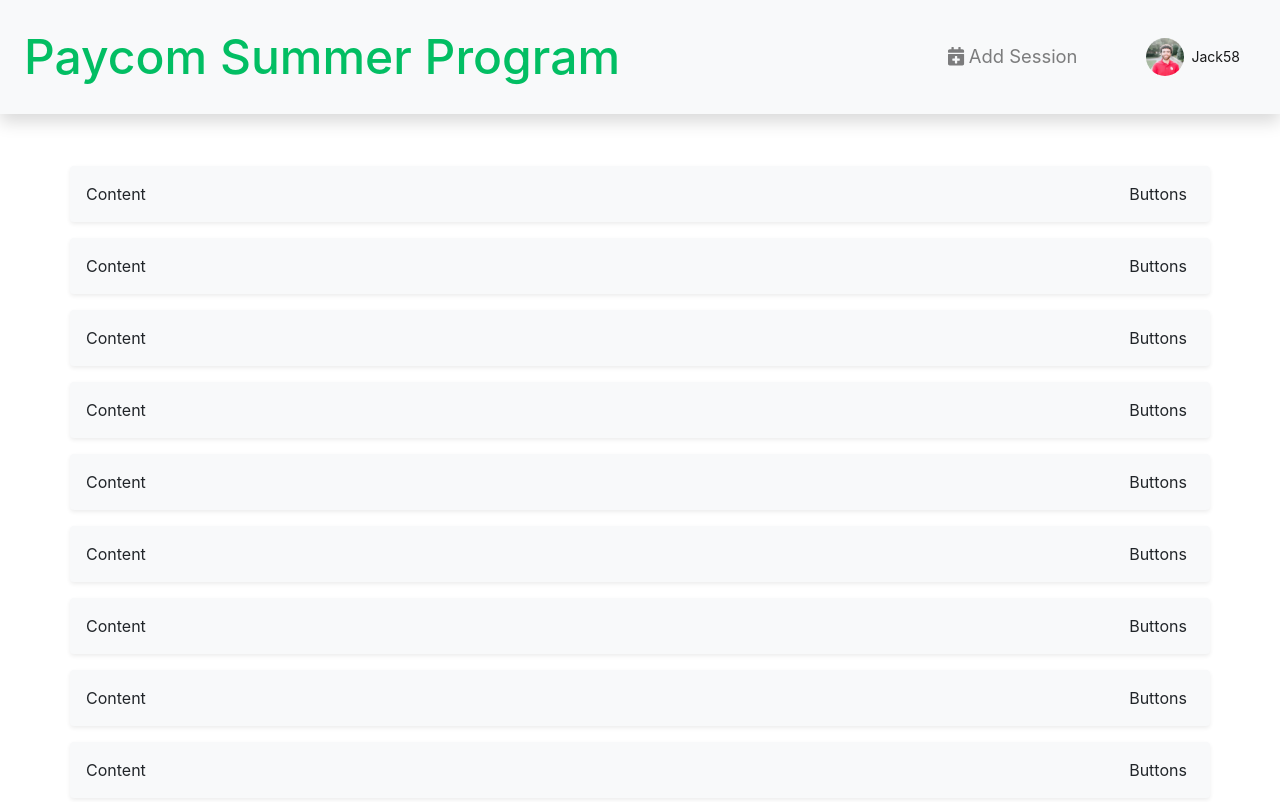
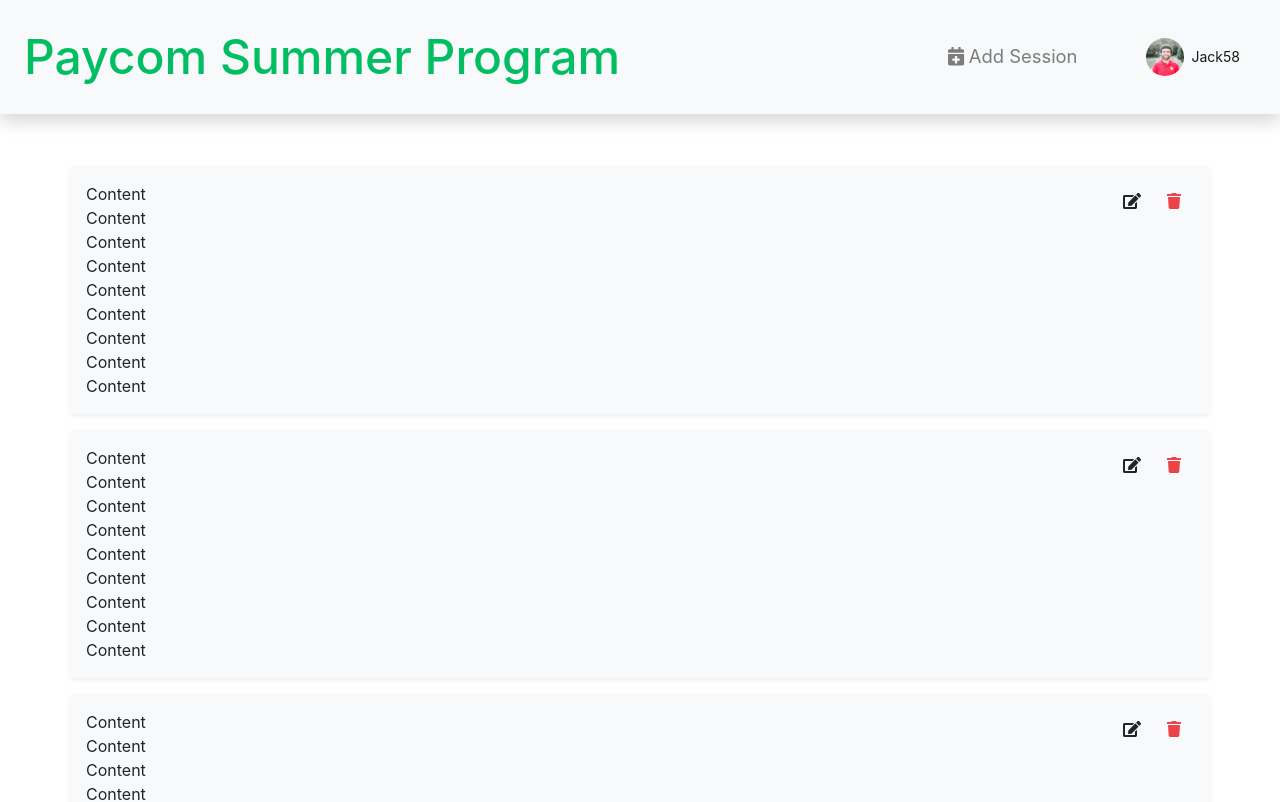
Before and after one commit to Jackschwarz58/ProgramPlanner-Paycom2020, a React (Create React App) app: page / in a window 1280 px wide. Shown: the top 802 px of the page. Built offline with nearby package versions, Linux system fonts and the light colour scheme.

Commit message:
Added and styled modification butttons to content cards

```diff
--- a/src/components/sessionCard.jsx
+++ b/src/components/sessionCard.jsx
@@ -1,13 +1,49 @@
 import React, { Component } from "react";
+import { FontAwesomeIcon } from "@fortawesome/react-fontawesome";
+import { faEdit, faTrash } from "@fortawesome/free-solid-svg-icons";
 
 class SessionCard extends Component {
   state = {};
   render() {
+    const deleteStyle = {
+      color: "#EA444A",
+    };
+
     return (
       <div className="container bg-light my-3 p-3 rounded shadow-sm">
         <div className="row">
-          <div className="col col-11">Content</div>
-          <div className="col col-1">Buttons</div>
+          <div className="col col-10">
+            Content
+            <br />
+            Content
+            <br />
+            Content
+            <br />
+            Content
+            <br />
+            Content
+            <br />
+            Content
+            <br />
+            Content
+            <br />
+            Content
+            <br />
+            Content
+            <br />
+          </div>
+          <div className="col col-2 text-secondary">
+            <button
+              type="button"
+              className="btn btn-light float-right"
+              style={deleteStyle}
+            >
+              <FontAwesomeIcon icon={faTrash} />
+            </button>
+            <button type="button" className="btn btn-light float-right">
+              <FontAwesomeIcon icon={faEdit} />
+            </button>
+          </div>
         </div>
       </div>
     );
```
